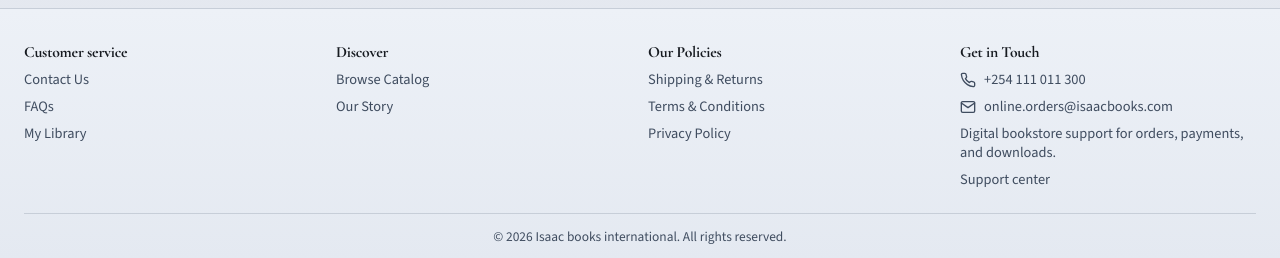
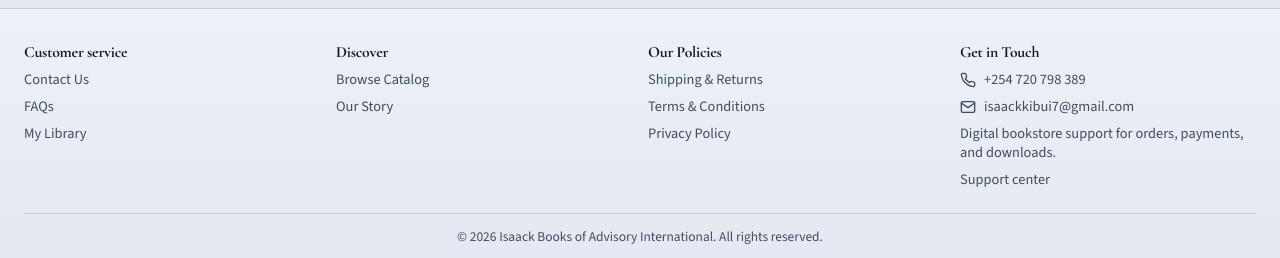
Before and after one commit to KelvinMomanyi/BookStore, a React (Vite) app: page / in a window 1280 px wide. Shown: the part 1160-1418 px from the top of the page. Built offline with nearby package versions, Linux system fonts and the light colour scheme; no server answers; the database is empty.

Commit message:
Update Footer.jsx

```diff
--- a/src/components/Footer.jsx
+++ b/src/components/Footer.jsx
@@ -48,11 +48,11 @@
             <h4>Get in Touch</h4>
             <a href="tel:+254111011300" className="contact-item">
               <svg viewBox="0 0 24 24" width="16" height="16" stroke="currentColor" strokeWidth="2" fill="none" strokeLinecap="round" strokeLinejoin="round"><path d="M22 16.92v3a2 2 0 0 1-2.18 2 19.79 19.79 0 0 1-8.63-3.07 19.5 19.5 0 0 1-6-6 19.79 19.79 0 0 1-3.07-8.67A2 2 0 0 1 4.11 2h3a2 2 0 0 1 2 1.72 12.84 12.84 0 0 0 .7 2.81 2 2 0 0 1-.45 2.11L8.09 9.91a16 16 0 0 0 6 6l1.27-1.27a2 2 0 0 1 2.11-.45 12.84 12.84 0 0 0 2.81.7A2 2 0 0 1 22 16.92z"></path></svg>
-              +254 111 011 300
+               +254 720 798 389
             </a>
             <a href="mailto:online.orders@isaacbooks.com" className="contact-item">
               <svg viewBox="0 0 24 24" width="16" height="16" stroke="currentColor" strokeWidth="2" fill="none" strokeLinecap="round" strokeLinejoin="round"><path d="M4 4h16c1.1 0 2 .9 2 2v12c0 1.1-.9 2-2 2H4c-1.1 0-2-.9-2-2V6c0-1.1.9-2 2-2z"></path><polyline points="22,6 12,13 2,6"></polyline></svg>
-              online.orders@isaacbooks.com
+               isaackkibui7@gmail.com
             </a>
             <p>Digital bookstore support for orders, payments, and downloads.</p>
             <Link to="/contact">Support center</Link>
@@ -60,7 +60,7 @@
         </div>
 
         <div className="footer-bottom-new">
-          <p>&copy; {year} Isaac books international. All rights reserved.</p>
+          <p>&copy; {year} Isaack Books of Advisory International. All rights reserved.</p>
         </div>
       </div>
     </footer>
```
